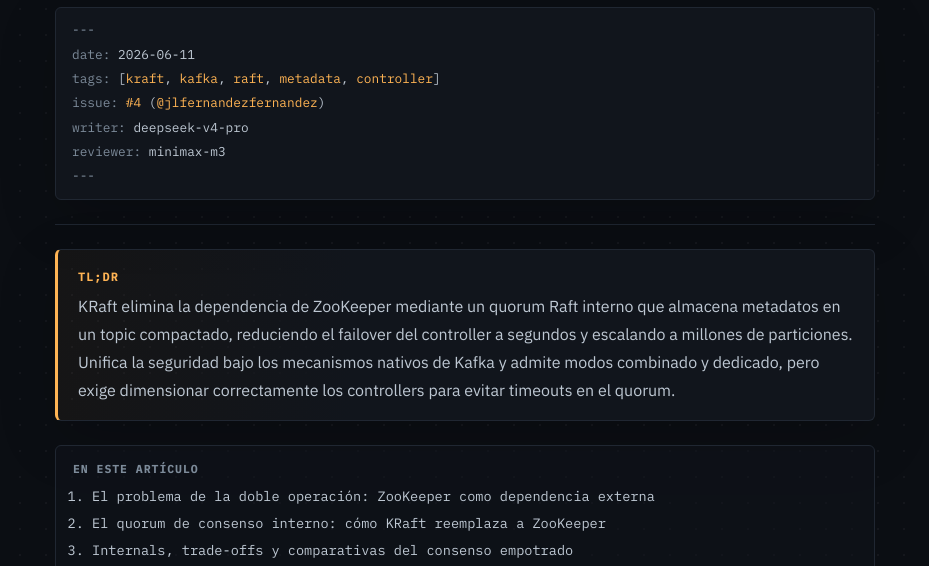
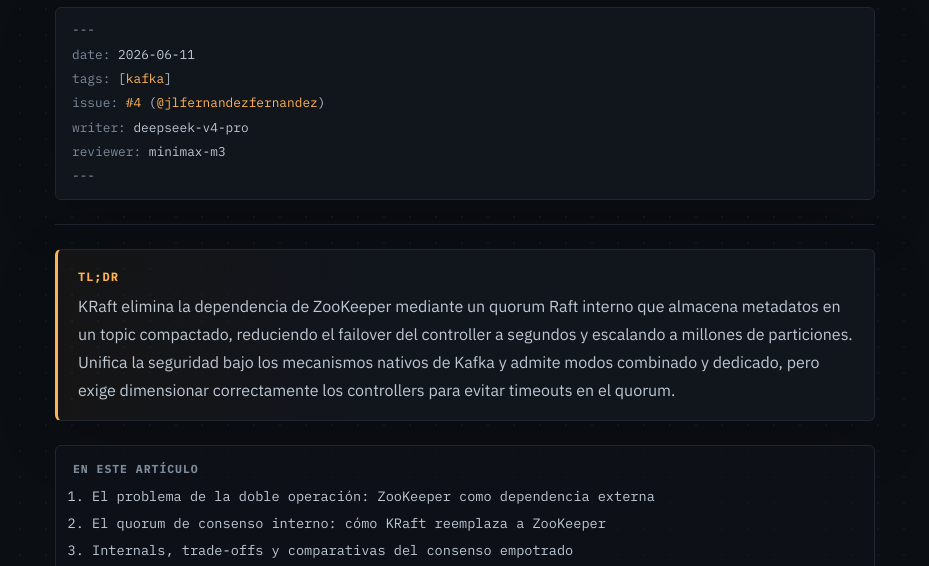
Before and after one commit to jlfernandezfernandez/ctx, an Astro site in the folder site/: page /ctx/blog/2026-06-11-kafka-sin-zookeeper-kraft in a window 1280 px wide. Shown: the part 212-778 px from the top of the page, without its empty margins (175-1104 px from the left). Built offline with nearby package versions, Linux system fonts and the light colour scheme; Astro itself is replaced by a stand-in of ours; no server answers.

Commit message:
chore: simplify article tags to canonical set (kafka, snowflake)

```diff
--- a/site/src/content/blog/2026-06-11-kafka-sin-zookeeper-kraft.md
+++ b/site/src/content/blog/2026-06-11-kafka-sin-zookeeper-kraft.md
@@ -2,7 +2,7 @@
 title: "Kafka sin ZooKeeper: KRaft"
 description: "KRaft elimina la dependencia de ZooKeeper mediante un quorum Raft interno que almacena metadatos en un topic compactado, reduciendo el failover del controller a segundos y escalando a millones de particiones. Unifica la seguridad bajo los mecanismos nativos de Kafka y admite modos combinado y dedicado, pero exige dimensionar correctamente los controllers para evitar timeouts en el quorum."
 date: 2026-06-11
-tags: ["kraft", "kafka", "raft", "metadata", "controller"]
+tags: ["kafka"]
 summary: "KRaft elimina la dependencia de ZooKeeper mediante un quorum Raft interno que almacena metadatos en un topic compactado, reduciendo el failover del controller a segundos y escalando a millones de particiones. Unifica la seguridad bajo los mecanismos nativos de Kafka y admite modos combinado y dedicado, pero exige dimensionar correctamente los controllers para evitar timeouts en el quorum."
 issue: 4
 requestedBy: "jlfernandezfernandez"
--- a/site/src/content/blog/2026-06-11-vistas-materializadas-en-snowflake.md
+++ b/site/src/content/blog/2026-06-11-vistas-materializadas-en-snowflake.md
@@ -2,7 +2,7 @@
 title: "Vistas materializadas en Snowflake"
 description: "Las vistas materializadas en Snowflake almacenan resultados pre-calculados de consultas agregadas y se refrescan incrementalmente ante cambios en las tablas base, permitiendo que el optimizador redirija consultas compatibles de forma transparente (query rewrite). Reducen latencia y coste de consulta en dashboards y reportes con agregaciones simples, pero imponen restricciones SQL severas (sin window functions, DISTINCT, UNION ni joins complejos) y conllevan costes de cómputo y almacenamiento propios. Para transformaciones complejas o pipelines multi-paso, las Dynamic Tables ofrecen mayor flexibilidad sin query rewrite."
 date: 2026-06-11
-tags: ["snowflake", "materialized-views", "dynamic-tables", "incremental-refresh", "query-rewrite"]
+tags: ["snowflake"]
 summary: "Las vistas materializadas en Snowflake almacenan resultados pre-calculados de consultas agregadas y se refrescan incrementalmente ante cambios en las tablas base, permitiendo que el optimizador redirija consultas compatibles de forma transparente (query rewrite). Reducen latencia y coste de consulta en dashboards y reportes con agregaciones simples, pero imponen restricciones SQL severas (sin window functions, DISTINCT, UNION ni joins complejos) y conllevan costes de cómputo y almacenamiento propios. Para transformaciones complejas o pipelines multi-paso, las Dynamic Tables ofrecen mayor flexibilidad sin query rewrite."
 issue: 5
 requestedBy: "jlfernandezfernandez"
```
